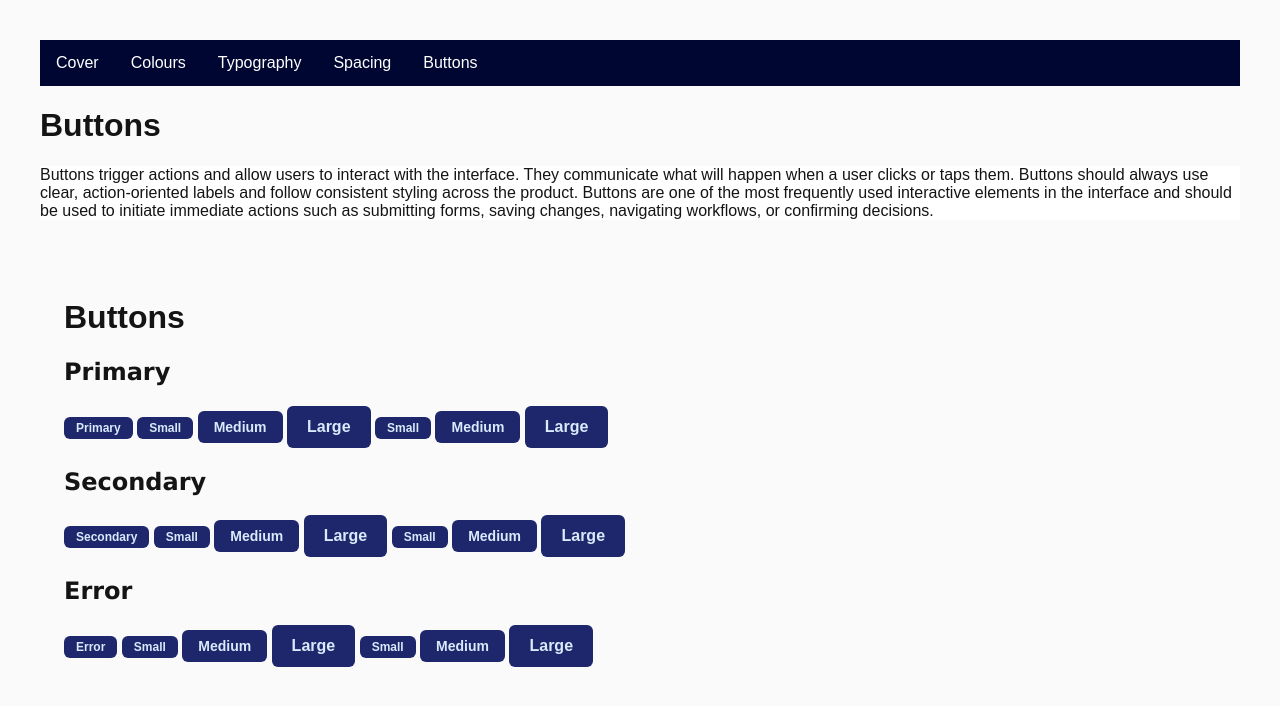
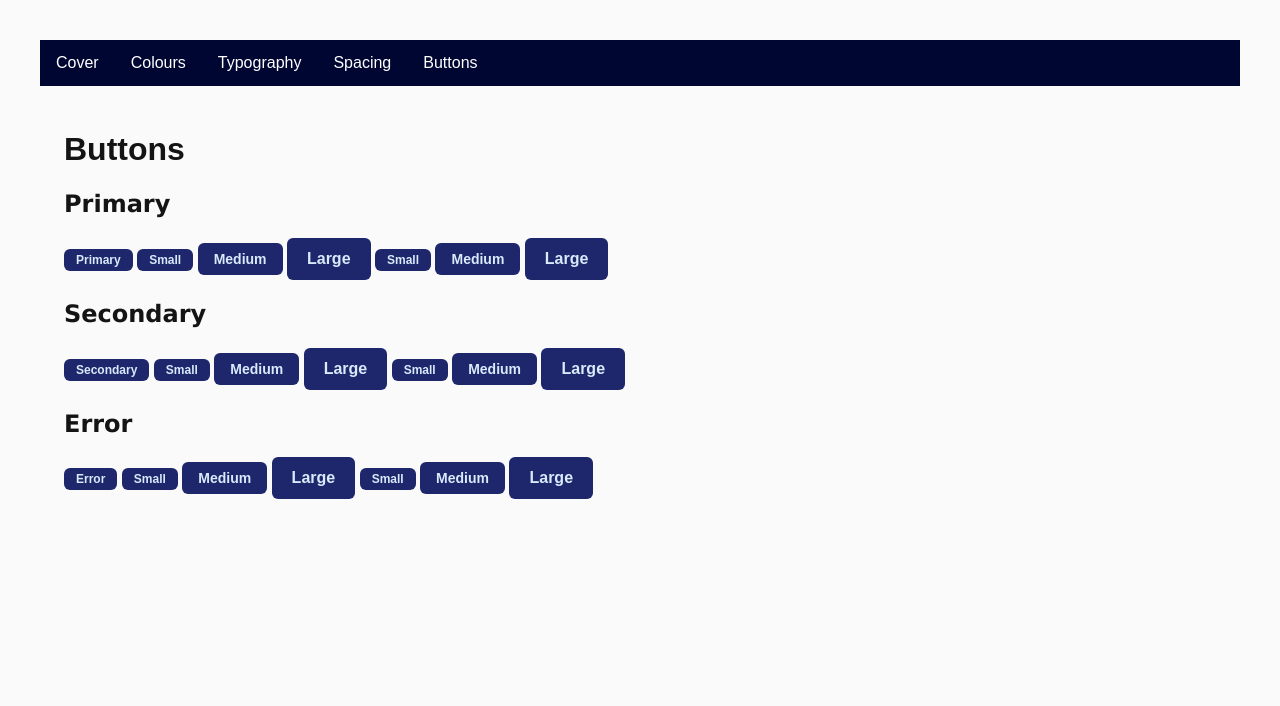
Before and after one commit to Sarahhanafin/design_system_scss, a website: page scss/components/buttons/button.html in a window 1280 px wide. Drawn offline with Linux system fonts and the light colour scheme.

Commit message:
updated button.html

```diff
--- a/scss/components/buttons/button.html
+++ b/scss/components/buttons/button.html
@@ -19,20 +19,10 @@
 <body>
 
 
-    <h1 class="page-title">Buttons</h1>
-
-    <p class="page-description"> Buttons trigger actions and allow users to interact with the interface.
-         They communicate what will happen when a user clicks or taps them.
-         Buttons should always use clear, action-oriented labels and follow consistent styling across the product. Buttons
-        are one of the most frequently used interactive elements in the interface and should be used to initiate
-         immediate actions such as submitting forms, saving changes, navigating workflows, or confirming decisions.</p>
- </br>
-
     <div class="container">
         <h1 class="page-title">Buttons</h1>
 
         <div class="buttons-grid">
-      <!-- PRIMARY COLUMN -->
           <div class="button-column">
             <h2>Primary</h2>
 
@@ -46,7 +36,6 @@
             <button class="btn btn-outline-primary large">Large</button>
           </div>
 
-      <!-- SECONDARY COLUMN -->
           <div class="button-column">
             <h2>Secondary</h2>
 
@@ -60,7 +49,6 @@
             <button class="btn btn-outline-secondary large">Large</button>
           </div>
 
-      <!-- ERROR COLUMN -->
           <div class="button-column">
             <h2>Error</h2>
 
@@ -76,7 +64,5 @@
         </div>
       </div>
 
-
-
 </body>
 </html>
```
Lines whose indentation alone changed are shown as unchanged.
